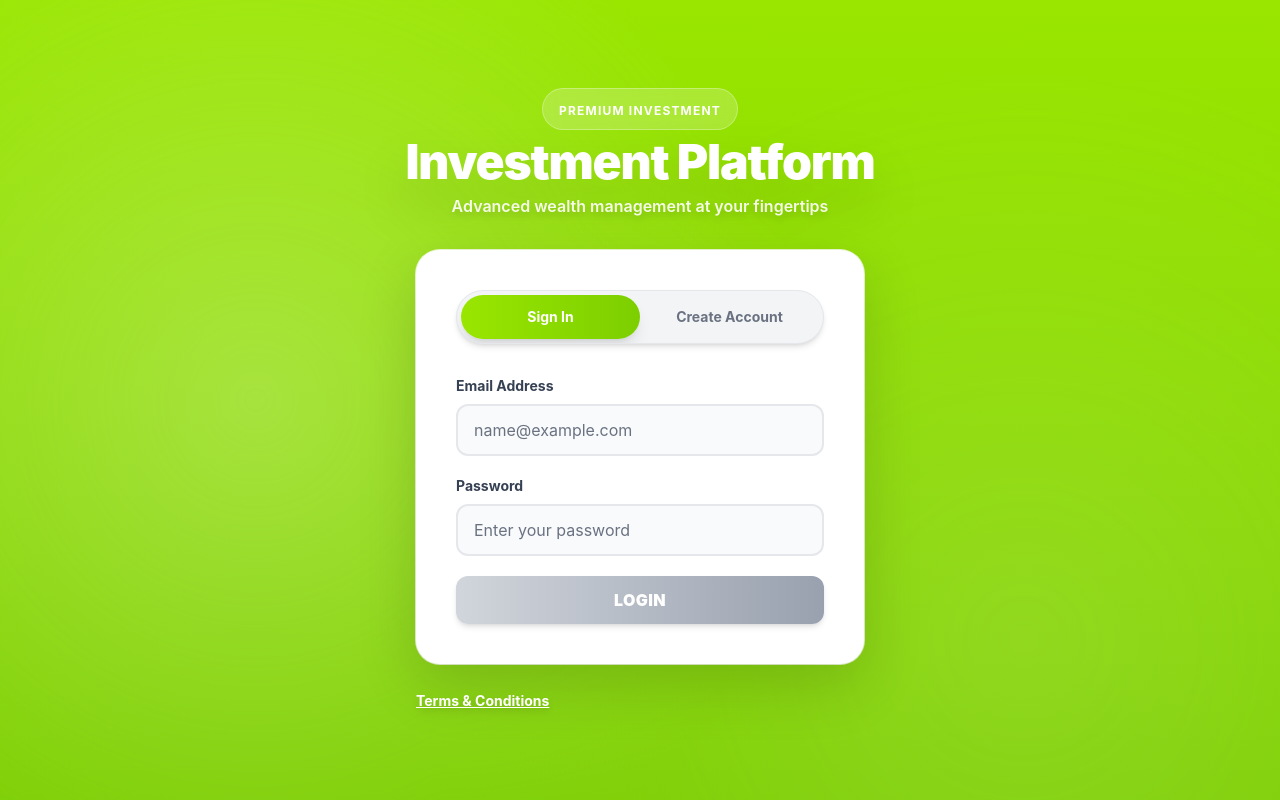
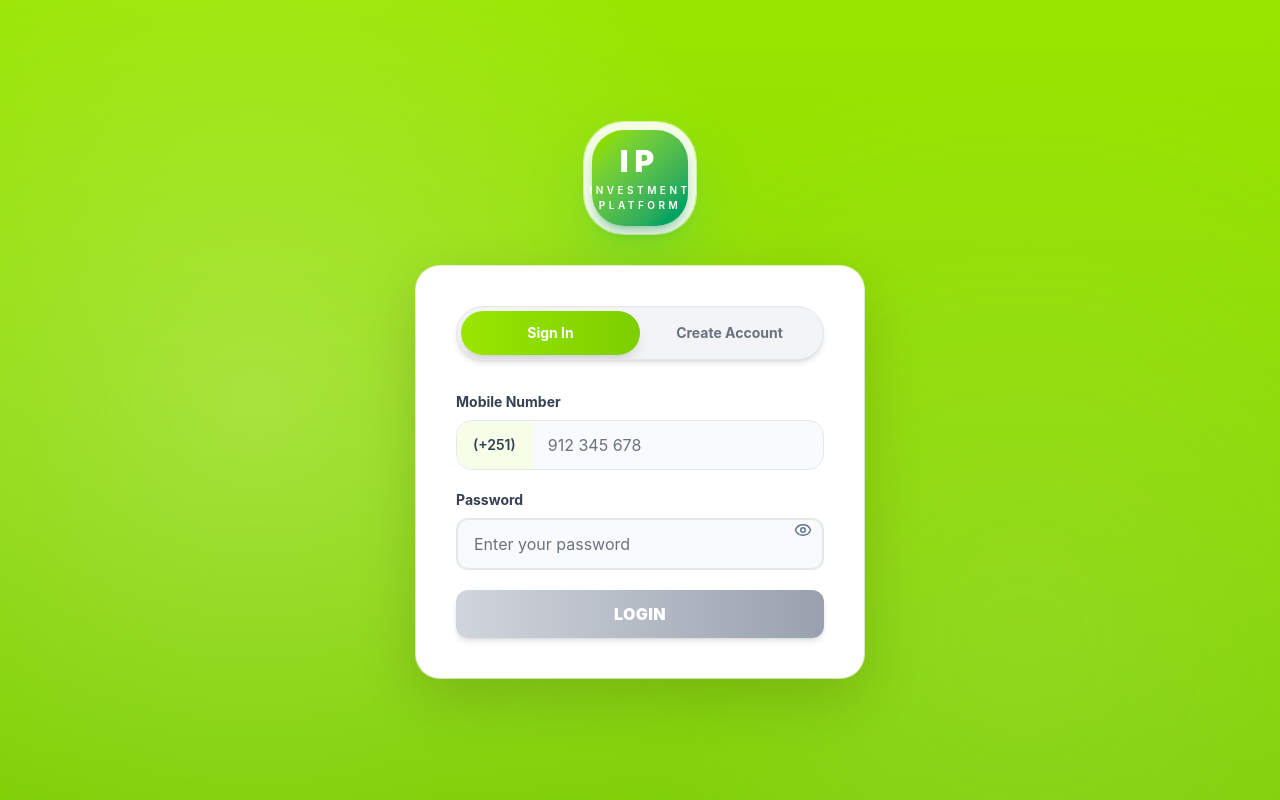
Before and after one commit to finoteselamcity12-spec/investment-platform, a React (Vite) app: page / in a window 1280 px wide. Built offline with nearby package versions, Linux system fonts and the light colour scheme.

Commit message:
investor

```diff
--- a/src/pages/Auth.jsx
+++ b/src/pages/Auth.jsx
@@ -1,4 +1,5 @@
 import { useMemo, useState, useEffect } from 'react'
+import { Eye, EyeOff } from 'lucide-react'
 import { useNavigate, useLocation } from 'react-router-dom'
 import supabase from '../lib/supabase'
 
@@ -11,7 +12,7 @@ export default function Auth() {
   const [form, setForm] = useState(initialForm)
   const [loading, setLoading] = useState(false)
   const [message, setMessage] = useState('')
-  const [showTerms, setShowTerms] = useState(false)
+  const [showPassword, setShowPassword] = useState(false)
   const [referrerId, setReferrerId] = useState('')
 
   const isRegister = !isLogin
@@ -133,18 +134,13 @@ export default function Auth() {
       {/* Subtle animated background gradient overlay */}
       <div className="absolute inset-0 opacity-30 bg-[radial-gradient(circle_at_20%_50%,rgba(255,255,255,0.8),transparent_50%),radial-gradient(circle_at_80%_80%,rgba(255,255,255,0.4),transparent_50%)]" />
 
-      <div className="text-center relative z-10">
-        <div className="mb-2 inline-block">
-          <div className="inline-block px-4 py-2 rounded-full bg-white/20 backdrop-blur-sm border border-white/30">
-            <span className="text-xs font-bold text-white tracking-widest uppercase">Premium Investment</span>
+      <div className="text-center relative z-10 mb-8">
+        <div className="mx-auto flex h-28 w-28 items-center justify-center rounded-[2.5rem] bg-white/90 shadow-[0_28px_60px_rgba(16,185,129,0.18)] ring-1 ring-white/60">
+          <div className="flex h-24 w-24 flex-col items-center justify-center rounded-[2rem] bg-gradient-to-br from-lime-400 to-emerald-600 text-white shadow-lg shadow-emerald-700/30">
+            <span className="text-3xl font-black tracking-[0.2em]">IP</span>
+            <span className="mt-1 text-[10px] uppercase tracking-[0.35em] font-semibold">Investment Platform</span>
           </div>
         </div>
-        <h1 className="text-white font-black text-4xl md:text-5xl tracking-tight mb-2 drop-shadow-2xl">
-          Investment Platform
-        </h1>
-        <p className="text-white/90 text-sm md:text-base font-semibold mb-8 drop-shadow-lg">
-          Advanced wealth management at your fingertips
-        </p>
       </div>
 
       <div className="auth-container w-full max-w-md bg-white rounded-3xl rounded-b-3xl p-8 md:p-10 shadow-2xl transition-all relative z-10" style={{
@@ -190,25 +186,38 @@ export default function Auth() {
           )}
 
           <div>
-            <label className="block text-sm font-bold text-gray-700 mb-2">Email Address</label>
-            <input
-              type="email"
-              value={form.email}
-              onChange={(event) => setForm({ ...form, email: event.target.value })}
-              placeholder="name@example.com"
-              className="auth-input-field w-full rounded-xl border-2 border-gray-200 bg-gray-50 px-4 py-3 text-gray-900 placeholder-gray-500 focus:outline-none focus:border-lime-400 focus:bg-white focus:ring-2 focus:ring-lime-400/30 transition-all"
-            />
+            <label className="block text-sm font-bold text-gray-700 mb-2">Mobile Number</label>
+            <div className="flex overflow-hidden rounded-2xl border border-gray-200 bg-gray-50 focus-within:ring-2 focus-within:ring-lime-400">
+              <span className="inline-flex items-center bg-lime-50 px-4 text-sm font-semibold text-slate-700">
+                (+251)
+              </span>
+              <input
+                type="tel"
+                value={form.email}
+                onChange={(event) => setForm({ ...form, email: event.target.value })}
+                placeholder="912 345 678"
+                className="min-w-0 flex-1 border-none bg-transparent px-4 py-3 text-gray-900 placeholder-gray-500 focus:outline-none"
+              />
+            </div>
           </div>
 
-          <div>
+          <div className="relative">
             <label className="block text-sm font-bold text-gray-700 mb-2">Password</label>
             <input
-              type="password"
+              type={showPassword ? 'text' : 'password'}
               value={form.password}
               onChange={(event) => setForm({ ...form, password: event.target.value })}
               placeholder="Enter your password"
-              className="auth-input-field w-full rounded-xl border-2 border-gray-200 bg-gray-50 px-4 py-3 text-gray-900 placeholder-gray-500 focus:outline-none focus:border-lime-400 focus:bg-white focus:ring-2 focus:ring-lime-400/30 transition-all"
+              className="auth-input-field w-full rounded-xl border-2 border-gray-200 bg-gray-50 px-4 py-3 pr-12 text-gray-900 placeholder-gray-500 focus:outline-none focus:border-lime-400 focus:bg-white focus:ring-2 focus:ring-lime-400/30 transition-all"
             />
+            <button
+              type="button"
+              onClick={() => setShowPassword((prev) => !prev)}
+              className="absolute right-3 top-1/2 -translate-y-1/2 text-slate-500 transition hover:text-slate-700"
+              aria-label={showPassword ? 'Hide password' : 'Show password'}
+            >
+              {showPassword ? <EyeOff size={18} /> : <Eye size={18} />}
+            </button>
           </div>
 
           {isRegister && (
@@ -240,46 +249,6 @@ export default function Auth() {
         </form>
       </div>
 
-      <div className="mt-6 w-full max-w-md relative z-10">
-        <button
-          type="button"
-          onClick={() => setShowTerms((prev) => !prev)}
-          className="text-sm font-bold text-white underline transition hover:text-white/80 drop-shadow-lg"
-          aria-expanded={showTerms}
-        >
-          Terms & Conditions
-        </button>
-
-        {showTerms && (
-          <div className="mt-4 rounded-2xl bg-white/95 p-5 shadow-xl border border-white/50 backdrop-blur-sm">
-            <h2 className="text-base font-bold text-gray-900">Platform Rules & Regulations</h2>
-            <ol className="mt-4 space-y-3 text-sm text-gray-800">
-              <li>
-                <span className="font-semibold">1. Eligibility:</span> Users must be 18 years or older. Only one account is permitted per person; multiple registration fraud triggers an automatic wallet lock.
-              </li>
-              <li>
-                <span className="font-semibold">2. How to Deposit:</span>
-                <ol className="mt-2 list-decimal space-y-2 pl-5 text-sm text-gray-800">
-                  <li>Select your preferred network plan asset currency (USD or ETB/Birr).</li>
-                  <li>Transfer the exact amount to the displayed verified channel (Telebirr Merchant ID <span className="font-semibold">900675</span> for Amsal Aneley, Telebirr Personal <span className="font-semibold">0993855459</span> for Yohanis, or the verified USDT TRC20 address).</li>
-                  <li>Enter your unique transaction reference ID string and upload a legitimate transaction receipt screenshot. Fake or reused IDs will result in a permanent ban.</li>
-                </ol>
-              </li>
-              <li>
-                <span className="font-semibold">3. How to Withdraw:</span>
-                <ol className="mt-2 list-decimal space-y-2 pl-5 text-sm text-gray-800">
-                  <li>Access the Withdrawal panel and ensure your account balance meets the minimum payout threshold.</li>
-                  <li>Provide your precise destination mobile number or wallet address.</li>
-                  <li>Backend administrative processing executes shortly after verification.</li>
-                </ol>
-              </li>
-              <li>
-                <span className="font-semibold">4. Referral Commission Rule:</span> Commissions are only unlocked after the referred peer completes a successful verified deposit. Payouts are $3.00 USD for USD tiers and 93 Birr for ETB tiers.
-              </li>
-            </ol>
-          </div>
-        )}
-      </div>
     </div>
   )
 }
```
